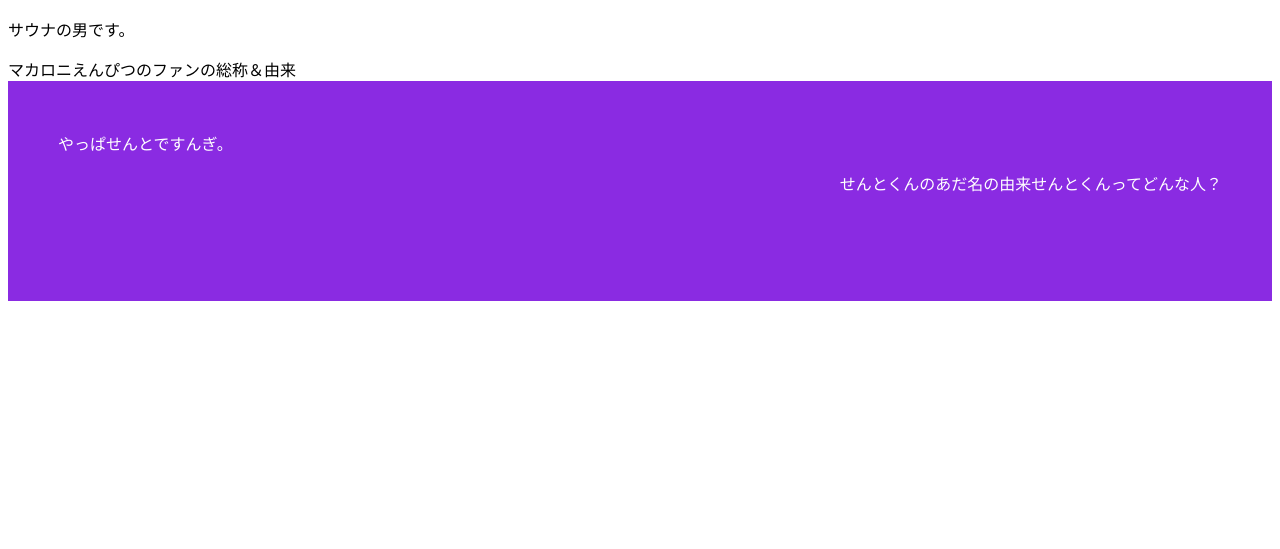
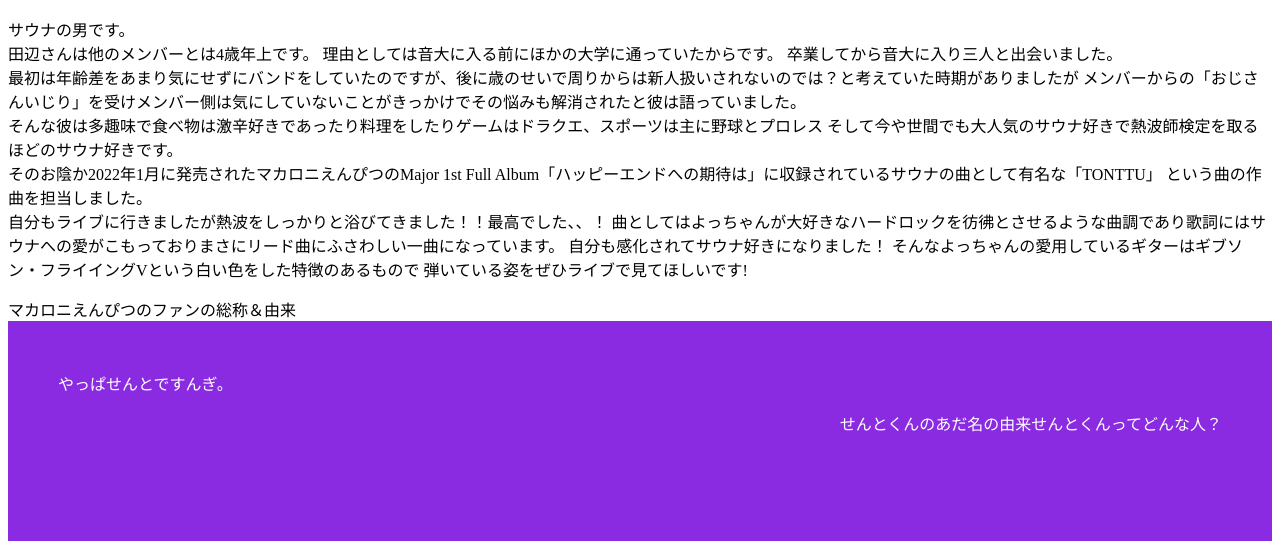
Before and after one commit to sentokuun/macaronimania, a plain HTML site: page index.html in a window 1280 px wide. Shown: the part 2739-3288 px from the top of the page. Before the commit the page ends 3048 px from the top, so only its background shows below. Drawn offline with Linux system fonts and the light colour scheme.

Commit message:
Update index.html

```diff
--- a/index.html
+++ b/index.html
@@ -1,5 +1,4 @@
 <!DOCTYPE html>
-<html>
 <head>
     <meta charset="utf-8">
     <title>マカロニえんぴつ</title>
@@ -73,7 +72,22 @@
                 ギター担当
             </h6>
             <img src="https://pbs.twimg.com/media/FCof3pmXsBc0DZI?format=jpg&name=small">
-            <p>サウナの男です。</p>
+            <p>サウナの男です。</br>
+               田辺さんは他のメンバーとは4歳年上です。
+               理由としては音大に入る前にほかの大学に通っていたからです。
+               卒業してから音大に入り三人と出会いました。</br>
+               最初は年齢差をあまり気にせずにバンドをしていたのですが、後に歳のせいで周りからは新人扱いされないのでは？と考えていた時期がありましたが
+               メンバーからの「おじさんいじり」を受けメンバー側は気にしていないことがきっかけでその悩みも解消されたと彼は語っていました。</br>
+               そんな彼は多趣味で食べ物は激辛好きであったり料理をしたりゲームはドラクエ、スポーツは主に野球とプロレス
+               そして今や世間でも大人気のサウナ好きで熱波師検定を取るほどのサウナ好きです。</br>
+               そのお陰か2022年1月に発売されたマカロニえんぴつのMajor 1st Full Album「ハッピーエンドへの期待は」に収録されているサウナの曲として有名な「TONTTU」
+               という曲の作曲を担当しました。</br>
+               自分もライブに行きましたが熱波をしっかりと浴びてきました！！最高でした、、！
+               曲としてはよっちゃんが大好きなハードロックを彷彿とさせるような曲調であり歌詞にはサウナへの愛がこもっておりまさにリード曲にふさわしい一曲になっています。
+               自分も感化されてサウナ好きになりました！
+               そんなよっちゃんの愛用しているギターはギブソン・フライイングVという白い色をした特徴のあるもので
+               弾いている姿をぜひライブで見てほしいです!
+            </p>
 
 
 
```
